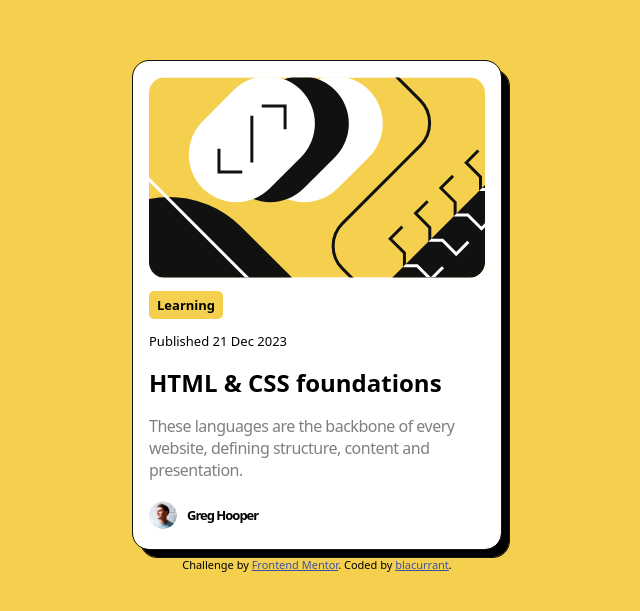
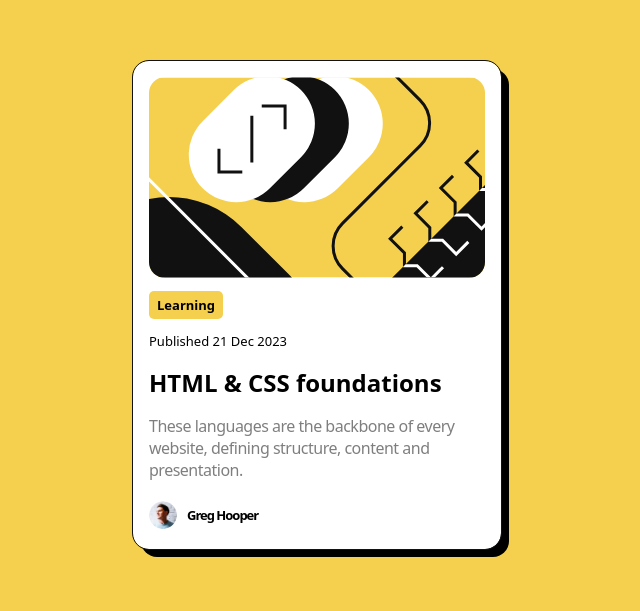
Before and after one commit to blacurrant/Blog-preview-card, a plain HTML site: page index.html in a window 1280 px wide. Shown: the part 103-714 px from the top of the page, without its empty margins (323-963 px from the left). Drawn offline with Linux system fonts and the light colour scheme.

Commit message:
better code

```diff
--- a/index.html
+++ b/index.html
@@ -9,11 +9,11 @@
 
   <title>Frontend Mentor | Blog preview card</title>
 
-  <!-- Feel free to remove these styles or customise in your own stylesheet 👍 -->
+  <!-- Feel free to remove these styles or customise in your own stylesheet 👍
   <style>
     .attribution { font-size: 11px; text-align: center; }
     .attribution a { color: hsl(228, 45%, 44%); }
-  </style>
+  </style> -->
 </head>
 <body>
 
@@ -30,23 +30,6 @@
       </div>
     </div>
   </div>
-  <div class="card-wrapper-clone">
-    <img src="./assets/images/illustration-article.svg" alt="article-img"/>
-    <div class="card-text">
-      <p class="learning">Learning</p>
-      <p class="card-date">Published 21 Dec 2023</p>
-      <h1>HTML & CSS foundations</h1>
-      <p class="sub-heading">These languages are the backbone of every</br> website, defining structure, content and</br> presentation.</p>
-      <div class="card-footer">
-        <img src="./assets/images/image-avatar.webp" alt="greg-img"/>
-        <h1>Greg Hooper</h1>
-      </div>
-    </div>
-  </div>
 
-  <div class="attribution">
-    Challenge by <a href="https://www.frontendmentor.io?ref=challenge" target="_blank">Frontend Mentor</a>.
-    Coded by <a href="#">blacurrant</a>.
-  </div>
 </body>
 </html>
--- a/style.css
+++ b/style.css
@@ -24,9 +24,10 @@ body{
     outline: 1px solid hsl(0, 0%, 7%);
     border-radius: 1rem;
     cursor: pointer;
+    box-shadow: 0.5rem 0.5rem 0 0 black;
 
     &:hover{
-        margin: 0 1rem 1rem 0;
+        box-shadow: 1rem 1rem 0 0 black;
         transition: all 200ms ease-in-out;
     }
 
@@ -85,63 +86,3 @@ body{
         }
     }
 }
-
-.card-wrapper-clone {
-    background-color: black;
-    margin: 2rem 0 0 1rem;
-    height: fit-content;
-    width: fit-content;
-    display: flex;
-    flex-direction: column;
-    padding: 1rem 1rem;
-    outline: 1px solid hsl(0, 0%, 7%);
-    border-radius: 1rem;
-
-
-    img{
-        border-radius: 1rem;
-    }
-
-    .card-text{
-        h1{
-            font-size:x-large;
-        }
-
-        .card-date{
-            font-size: small;
-        }
-    }
-
-    .learning{
-        font-size: small;
-        width: fit-content;
-        background-color: var(--foreground);
-        padding: 5px 8px;
-        border-radius: 5px;
-        font-weight: bold;
-    }
-
-
-    .sub-heading{
-        opacity: 0;
-    }
-
-
-    .card-footer{
-        display: flex;
-        gap: 10px;
-        align-items: center;
-
-        img{
-            width: 2rem;
-            height: 2rem;
-            object-fit: contain;
-        }
-
-        h1{
-            font-size: small;
-            font-weight:700;
-            letter-spacing: -1px;
-        }
-    }
-}
```
